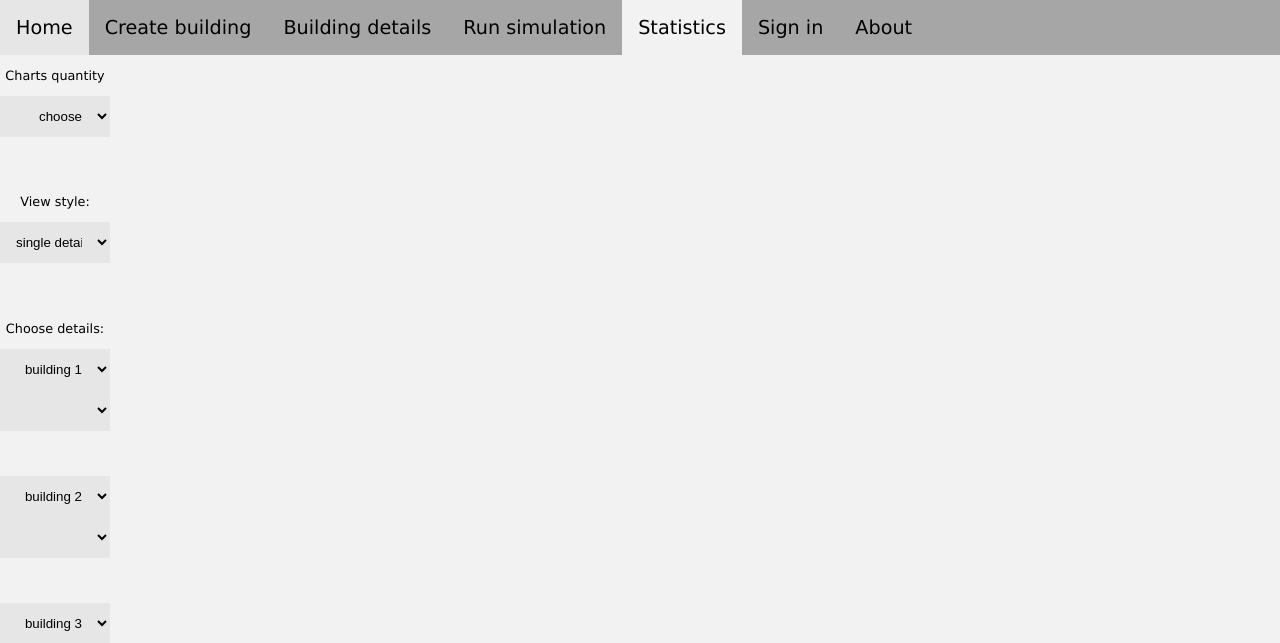
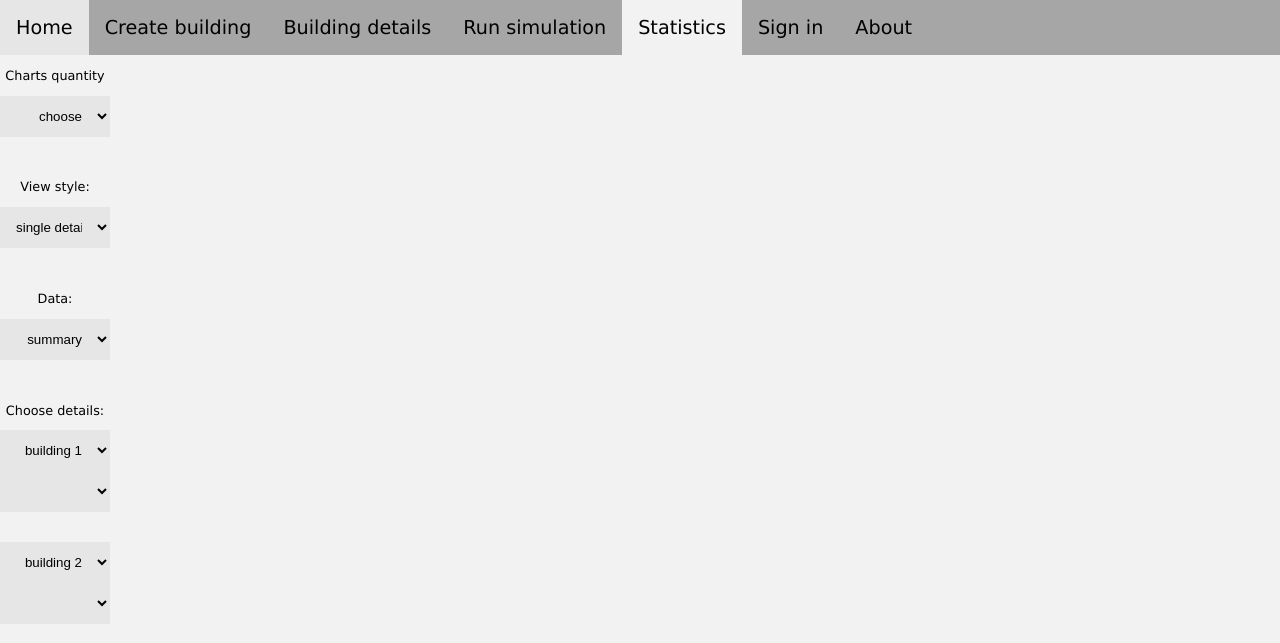
Before and after one commit to avpps/elevator_group_simulator, a Django app: page /simulator/simulationstat/ in a window 1280 px wide. Shown: the top 643 px of the page. Run offline with Django 3.2, Linux system fonts and the light colour scheme; data that the repository does not hold is empty; some libraries are stand-ins or nearby versions.

Commit message:
histograms
also almost working simulation run history

```diff
--- a/simulator/models.py
+++ b/simulator/models.py
@@ -117,6 +117,8 @@ class StatCars(models.Model):
 class SimulationRunDetails(models.Model):
 
     simulation = models.ForeignKey(SimulationDetails, on_delete=models.CASCADE)
+    step = models.FloatField(default=0)
+    line = models.TextField(default=0)
 
 class CarRunDetails(models.Model):
 
--- a/simulator/templates/simulator/index.html
+++ b/simulator/templates/simulator/index.html
@@ -86,7 +86,7 @@
 		        </tr>
 	        {% for simulation in simulations_list %}
 		        <tr>
-			        <td>{{ simulation.id }}</td>
+			        <td><a href="{% url 'simulator:simulationHistory' simulation.id %}">{{ simulation.id }}</a></td>
 			        <td>{{ simulation.building.name }}</td>
                 {% for aaaa in simulation.statsimulationsummary_set.all %}
                     <td>{{ aaaa.rating }}</td>
--- a/simulator/templates/simulator/simulationstat.html
+++ b/simulator/templates/simulator/simulationstat.html
@@ -26,7 +26,7 @@
             </select>
             <br>
             <br>
-            <br>
+
             <p style='text-align:center'>View style:</p>
             <select id="viewStyle">
                 <option style='width:150px;' value='single'>single details</option>
@@ -34,7 +34,15 @@
             </select>
             <br>
             <br>
+
+            <p style='text-align:center'>Data:</p>
+            <select id="viewData">
+                <option style='width:150px;' value='stepsSummary'>summary</option>
+                <option style='width:150px;' value='waitingTimeHistogram'>waiting time histogram</option>
+            </select>
             <br>
+            <br>
+
 
             <p style='text-align:center'>Choose details:</p>
 
@@ -51,36 +59,26 @@
 
 				<br>
 				<br>
-				<br>
 			{% endfor %}
-
 		</nav>
 		</div>
-
 		<div class="flex-item2">
-
             <canvas id="comparisonChart" width=100% height=100%></canvas>
-
 			{% for no in charts_number %}
 				<p id="p_chart{{no}}">
                     <!-- change accordingly also in reffering script -->
                     <canvas id="myChart{{no}}" width=100% height=0%></canvas>
 				</p>
 			{% endfor %}
-
 		</div>
-
 	</div>
-
 
 	<script src="https://code.jquery.com/jquery-3.1.0.min.js"></script>
 	<script src="{% static 'js/app.js' %}"></script>
 
-
     <!-- response for simulation list reqest to put it into select objects -->
 	{% for no in charts_number %}
     <script>
-
             $('#simulationsRequest' + {{ no }}).change(function () {
                 var building_id = $(this).val();
 
@@ -98,7 +96,7 @@
                         for (var key in sim_dict) {
                             content += temp.replace(/val/g, sim_dict[key]);
                         }
-                        document.getElementById("chartRequest" + {{no }}).innerHTML = content
+                        document.getElementById("chartRequest" + {{ no }}).innerHTML = content
             }
 			});
 		});
@@ -112,22 +110,25 @@
         {% for no in charts_number %}
         $('#chartRequest' + {{ no }}).change(function () {
             var simulation_id = $(this).val();
+            var view_style = $('#viewStyle').val();
+            var view_data = $('#viewData').val();
             //reset canvas before draw new chart:
             $('#myChart' + {{ no }}).remove();
             $('#p_chart' + {{ no }}).append('<canvas id="myChart{{no}}" width=100% height=50%></canvas>');
-
             $.ajax({
                 url: 'ajax/chartRequest',
                 data: {
-                    'simulation_id': simulation_id
+                    'simulation_id': simulation_id,
+                    'view_data': view_data,
                 },
                 dataType: 'json',
                 success: function (data) {
-                    var view_style = $('#viewStyle').val();
-                    if (view_style == 'single') {
+                    if ((view_style == 'single') && (view_data == 'stepsSummary')) {
                         createNewChartSingle(data, "myChart" + {{ no }});
                     };
-
+                    if ((view_style == 'single') && (view_data == 'waitingTimeHistogram')) {
+                        createNewChartSingleHistogramWT(data, "myChart" + {{ no }});
+                    };
                 },
 			});
 		});
@@ -137,7 +138,6 @@
 
     <script>
         $('#chartsQuantity').change(function () {
-            console.log('adsdadsadasda');
             $('#comparisonChart').data.datasets.forEach((dataset) => {
                 dataset.data.push("{ 'x': 0, 'y': 0 }, { 'x': 15, 'y': 500 },")
             });
@@ -155,11 +155,8 @@
             createNewChart(data, position_id);
         };
         function createNewChart(data, position_id) {
-            var ctx = document.getElementById(position_id).getContext('2d');
-            myChart = new Chart(ctx, {
-                type: 'scatter',
-                data: {
-                    datasets: [{
+            var data_set
+            data_set = [{
                 label: 'AWT',
                 data: data.AWT,
                 fill: false,
@@ -188,7 +185,12 @@
                 data: data.SimT,
                 fill: false,
                 borderColor: 'rgb(0, 0, 0)',
-                    }],
+                }]
+            var ctx = document.getElementById(position_id).getContext('2d');
+            myChart = new Chart(ctx, {
+                type: 'scatter',
+                data: {
+                    datasets: data_set,
                 },
                 options: {
                     scales: {
@@ -197,15 +199,106 @@
                                 type: 'linear',
                                 position: 'bottom',
                             },
+                            scaleLabel: {
+                                display: true,
+                                labelString: 'Arrival rate [%] of building population'
+                            },
                         }],
                         yAxes: [{
                             ticks: {
                                 beginAtZero: true,
                             },
+                            scaleLabel: {
+                                display: true,
+                                labelString: '[s]'
+                            },
                         }]
                     },
                     animation: {
                         duration: 10
+                    },
+                    title: {
+                        display: true,
+                        text: '___________' + data.SimId + ':___________',
+                    }
+                },
+            });
+        }
+        function createNewChartSingleHistogramWT(data, position_id) {
+            var data_set = [];
+            function aaa(data) {
+                var counter = 0
+                for (var i in data.WT_n) {
+                    couter = (counter) + 1;
+                    data_set[i] = {
+                        label: 'WT_'+i,
+                        data: data.WT_n[i],
+                        yAxisID: "y-axis-1",
+                        fill: false,
+                        backgroundColor: data.colors[i],
+                    }
+                };
+                var add = data_set.length;
+                for (var i in data.WT_saturation) {
+                    data_set[parseInt(i) + add] = {
+                        label: 'WT_sat_' + i,
+                        data: data.WT_saturation[i],
+                        yAxisID: "y-axis-2",
+                        fill: false,
+                        type: 'line',
+                        borderColor: data.colors[i],
+                    }
+                };
+            };
+            aaa(data);
+
+            labels_set = data.WT_bins[0];
+
+            var ctx = document.getElementById(position_id).getContext('2d');
+            myChart = new Chart(ctx, {
+                type: 'bar',
+                data: {
+                    labels: labels_set,
+                    datasets: data_set,
+                },
+                options: {
+                    scales: {
+                        xAxes: [{
+                            scaleLabel: {
+                                display: true,
+                                labelString: '[s]',
+                            },
+
+                        }],
+                        yAxes: [
+                            {
+                                scaleLabel: {
+                                    display: true,
+                                    labelString: 'histogram [%]',
+                                },
+                                type: "linear",
+                                display: true,
+                                position: "left",
+                                id: "y-axis-1",
+                            },
+                            {
+                                scaleLabel: {
+                                    display: true,
+                                    labelString: 'saturation [%]',
+                                },
+                                type: "linear",
+                                display: true,
+                                position: "right",
+                                id: "y-axis-2",
+                            },
+                        ],
+                    },
+                    animation: {
+                        duration: 10
+                    },
+                    title: {
+                        display: true,
+                        text: '___________' + data.SimId + ':___________',
                     }
                 },
             });
--- a/simulator/urls.py
+++ b/simulator/urls.py
@@ -24,6 +24,11 @@ urlpatterns = [
         name='deleteSimulation'),
     url(r'^simulationstat/$', views.simulationStat,
         name='simulationStat'),
+    url(r'^simulationhistory/(?P<simulation_id>[0-9]+)/$', views.simulationHistory,
+        name='simulationHistory'),
+    url(r'^simulationhistory/(?P<simulation_id>[0-9]+)/ajax/simulationHistoryRequest/$',
+        views.simulationHistoryRequest,
+        name='simulationHistoryRequest'),
 
     url(r'^simulationstat/ajax/simulationsRequest/$', views.simulationsRequest,
         name='simulationsRequest'),
--- a/simulator/views/carMotion.py
+++ b/simulator/views/carMotion.py
@@ -116,8 +116,9 @@ def motion(self, env, s_max, initial_car_distance, run_direction):
                         sTillEnd = s_max - s
 
         yield env.timeout(step_size)
-
+        '''
         self.carMovement[0].append(start_time + t)
         self.carMovement[1].append(initial_car_distance + (run_direction * s))
         self.carMovement[2].append(v)
         self.carMovement[3].append(a)
+        '''
--- a/simulator/views/viewsMain.py
+++ b/simulator/views/viewsMain.py
@@ -11,6 +11,7 @@ from django.contrib.auth.decorators import login_required, permission_required
 import simpy
 import random
 import sqlite3
+import numpy as np
 
 ######  _________  ##########
 
@@ -252,6 +253,23 @@ def deleteSimulation(request):
     return HttpResponseRedirect(reverse('simulator:index'))
 
 
+def simulationHistory(request, simulation_id):
+
+    simulation = get_object_or_404(SimulationDetails, pk=simulation_id)
+    steps_list = [i.step for i in simulation.simulationsteps_set.all()]
+
+    return render(request, 'simulator/simulationhistory.html',
+                  {'simulation_id': simulation_id,
+                   'steps_list': steps_list,},)
+
+def simulationHistoryRequest(request):
+    a = 'sdfdsf'
+    print('---asfsdafsdfsdfsd------')
+    data = {
+        'test': a}
+    return JsonResponse(data)
+
+
 
 def simulationStat(request, simulation_id=None):
     user_name = request.user.username
@@ -282,30 +300,63 @@ def simulationsRequest(request):
 
 def chartRequest(request):
     simulation_object = get_object_or_404(SimulationDetails, pk=request.GET.get('simulation_id', None))
-    forchart=simulation_object.statsimulation_set.all()
-    forchartlist = [[],[],[],[],[],[]]
+    view_data = request.GET.get('view_data', None)
+    SimId = pk=request.GET.get('simulation_id', None)
+    def numpy_converter(data):
+        output_list = []
+        for i in data:
+            output_list.append(i.item())
+        return output_list
 
-    for asdfgh in forchart:
-        forchartlist[0].append(asdfgh.step)
-        forchartlist[1].append(asdfgh.AWT)
-        forchartlist[2].append(asdfgh.ATTD)
-        forchartlist[3].append(asdfgh.AINT)
-        forchartlist[4].append(asdfgh.ACLF)
-        forchartlist[5].append(asdfgh.simulation_time)
+    if view_data == 'stepsSummary':
+        forchart=simulation_object.statsimulation_set.all()
+        forchartlist = [[],[],[],[],[],[]]
+        for asdfgh in forchart:
+            forchartlist[0].append(asdfgh.step)
+            forchartlist[1].append(asdfgh.AWT)
+            forchartlist[2].append(asdfgh.ATTD)
+            forchartlist[3].append(asdfgh.AINT)
+            forchartlist[4].append(asdfgh.ACLF)
+            forchartlist[5].append(asdfgh.simulation_time)
+        AWT  = [{'x': i, 'y': j} for (i, j) in zip(forchartlist[0], forchartlist[1])]
+        ATTD = [{'x': i, 'y': j} for (i, j) in zip(forchartlist[0], forchartlist[2])]
+        AINT = [{'x': i, 'y': j} for (i, j) in zip(forchartlist[0], forchartlist[3])]
+        ACLF = [{'x': i, 'y': j} for (i, j) in zip(forchartlist[0], forchartlist[4])]
+        SimT = [{'x': i, 'y': j} for (i, j) in zip(forchartlist[0], forchartlist[5])]
+        data = {
+            'SimId': SimId,
+            'AWT': AWT,
+            'ATTD': ATTD,
+            'AINT': AINT,
+            'ACLF': ACLF,
+            'SimT': SimT,
+        }
+        return JsonResponse(data)
+    if view_data == 'waitingTimeHistogram':
+        WT_bins = []
+        WT_n = []
+        WT_saturation = []
+        colors = []
+        counter = 0
+        for i in simulation_object.simulationsteps_set.all():
+            counter += 1
+            WT_list_step = np.array([i.WT for i in simulation_object.statpassengers_set.only('WT').filter(step = i.step)])
+            (WT_step_n, WT_step_bins) = np.histogram(WT_list_step, bins=20, range=(0,200), density=True)
+            # converted to python datatypes
+            # 'i*1000' to get value in [%] of all passengers
+            WT_n.append([i*1000 for i in numpy_converter(WT_step_n)])
+            WT_bins.append(numpy_converter(WT_step_bins))
+            WT_saturation.append([sum(WT_step_n[:i]*1000) for i in range(1, len(WT_step_n)+1)])
+            colors.append("hsl({val}, 100%, 50%)" .format(val=counter*20))
+        data = {
+            'SimId': SimId,
+            'WT_bins': WT_bins,
+            'WT_n': WT_n,
+            'WT_saturation': WT_saturation,
+            'colors': colors,
+        }
+        return JsonResponse(data)
 
-    AWT  = [{'x': i, 'y': j} for (i, j) in zip(forchartlist[0], forchartlist[1])]
-    ATTD = [{'x': i, 'y': j} for (i, j) in zip(forchartlist[0], forchartlist[2])]
-    AINT = [{'x': i, 'y': j} for (i, j) in zip(forchartlist[0], forchartlist[3])]
-    ACLF = [{'x': i, 'y': j} for (i, j) in zip(forchartlist[0], forchartlist[4])]
-    SimT = [{'x': i, 'y': j} for (i, j) in zip(forchartlist[0], forchartlist[5])]
-    data = {
-        'AWT': AWT,
-        'ATTD': ATTD,
-        'AINT': AINT,
-        'ACLF': ACLF,
-        'SimT': SimT,
-    }
-    return JsonResponse(data)
 
 class SignUpView(CreateView):
     template_name = 'simulator/signup.html'
```
Also changed, not shown: simulator/templates/simulator/simulationhistory.html (added, +56 -0 lines), simulator/views/simulationRun.py (+3 -10 lines), simulator/migrations/0037_simulationrundetails_line.py (added), simulator/migrations/0038_simulationrundetails_step.py (added). Lines whose indentation alone changed are shown as unchanged.
